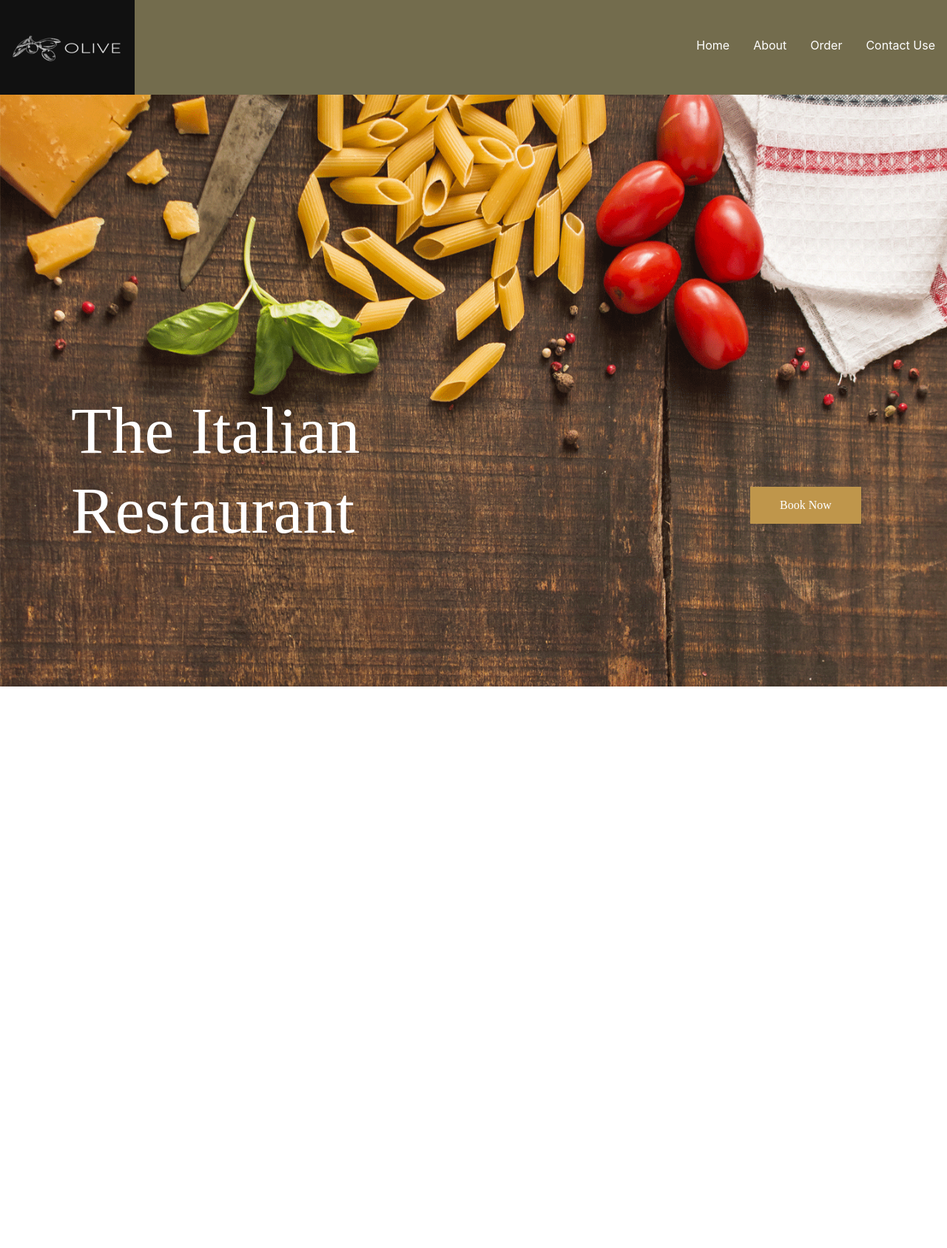
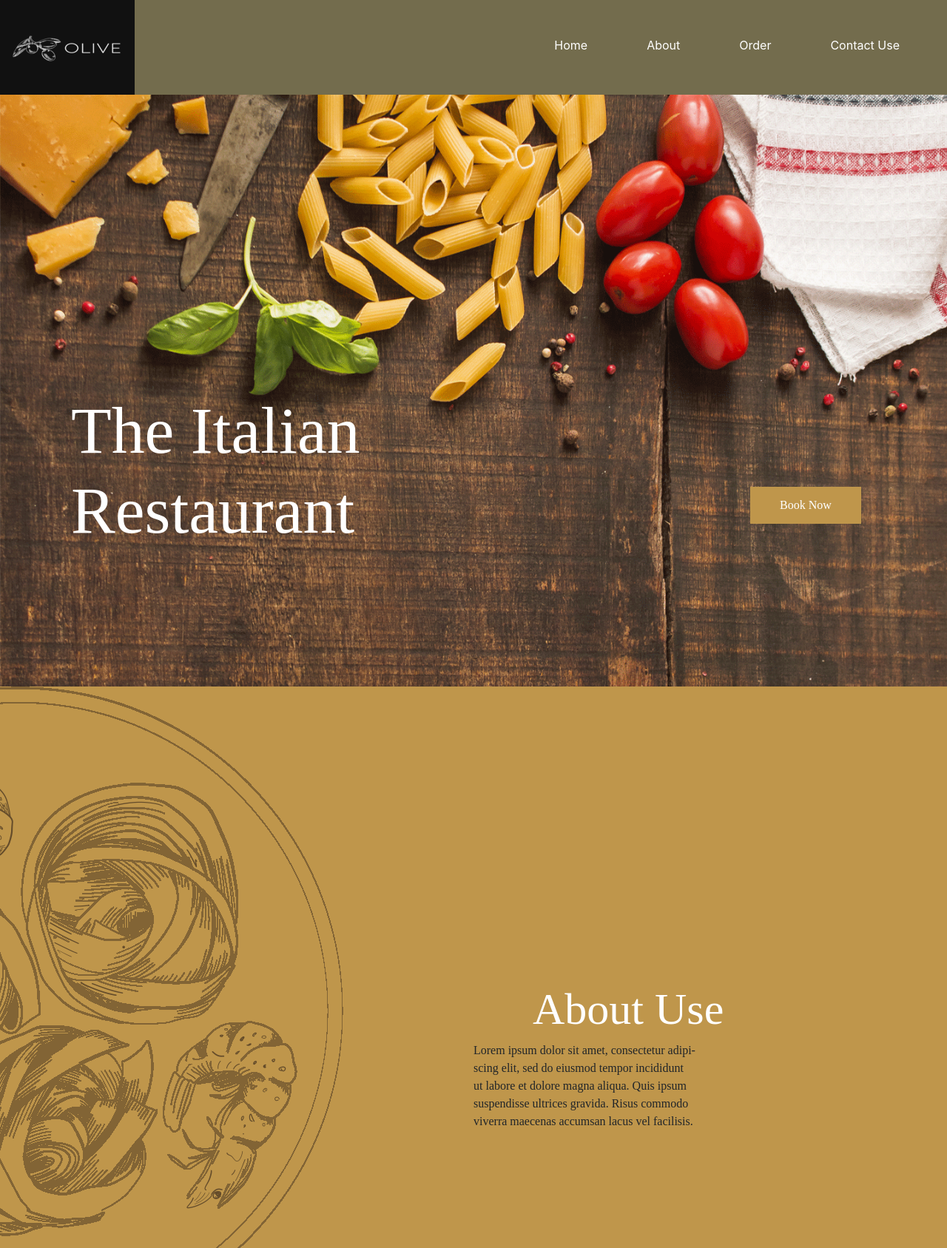
Before and after one commit to antho90/Italian-food, a plain HTML site: page index.html in a window 1280 px wide. Shown: the top 1687 px of the page at 74% size. Before the commit the page ends 928 px from the top, so only its background shows below. Drawn offline with nearby package versions, Linux system fonts and the light colour scheme.

Commit message:
img and text page 2

```diff
--- a/index.html
+++ b/index.html
@@ -10,17 +10,17 @@
     <title>The Italian Restaurant</title>
 </head>
 
-<body>
+<body class="bg-color">
     <main>
 
 
 
         <ul class="topnav">
             <li><a class="cursor-l"><img src="logo-burger.png" alt="logo-burger" /> </a></li>
-            <li class="mtop" style="float:right"><a href="#contact">Contact Use</a></li>
-            <li class="mtop" style="float:right"><a href="#order">Order</a></li>
-            <li class="mtop" style="float:right"><a href="#about">About</a></li>
-            <li class="mtop" style="float:right"><a href="#home">Home</a></li>
+            <li class="mtop mright" style="float:right"><a href="#contact">Contact Use</a></li>
+            <li class="mtop  mright" style="float:right"><a href="#order">Order</a></li>
+            <li class="mtop mright" style="float:right"><a href="#about">About</a></li>
+            <li class="mtop mright" style="float:right"><a href="#home">Home</a></li>
         </ul>
         <header>
             <div style="padding: 0 16px;">
@@ -34,13 +34,33 @@
 
                         <div class="bouton">
                             <p>
-                             <a style="float:right" href="#">Book Now</a>
-                           </p>
-                          </div>
+                                <a style="float:right" href="#">Book Now</a>
+                            </p>
+                        </div>
                     </div>
                 </div>
             </div>
         </header>
+
+        <section id="first-section">
+
+            <div class="serif flex ">
+
+                <div><img src="fleur.png" alt="fleur" /> </div>
+
+                <div>
+                    <h1>About Use</h1>
+                    <p>Lorem ipsum dolor sit amet, consectetur adipi-<br>
+                        scing elit, sed do eiusmod tempor incididunt <br>
+                        ut labore et dolore magna aliqua. Quis ipsum <br>
+                        suspendisse ultrices gravida. Risus commodo<br>
+                        viverra maecenas accumsan lacus vel facilisis.</p>
+                </div>
+
+            </div>
+
+
+        </section>
 
     </main>
 
--- a/style.css
+++ b/style.css
@@ -31,6 +31,11 @@ a {
 
     box-sizing:border-box;
 }
+
+.bg-color{
+    background-color: #bf964b ;
+}
+
 
 header {
     background-image: url(pates.png);
@@ -70,7 +75,7 @@ margin-top: 35px;
 
   }
 
-  @media screen and (max-width: 550px) {
+  @media screen and (max-width: 750px) {
     ul.topnav li.right,
     ul.topnav li {float: none;}
   }
@@ -112,3 +117,9 @@ margin-top: 35px;
     margin-top: 530px;
     margin-right: 100px;
     }
+
+
+  .mright{
+
+    margin-right: 3rem;
+  }
```
Also changed, not shown: fleur.png (added).
